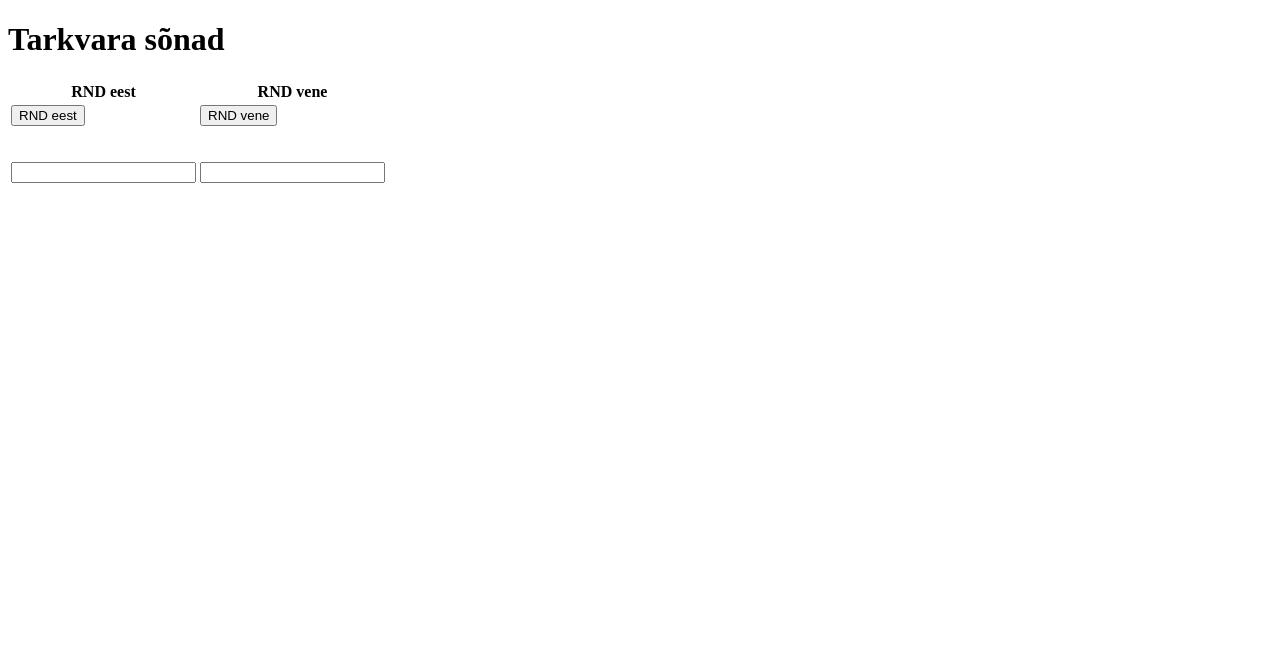
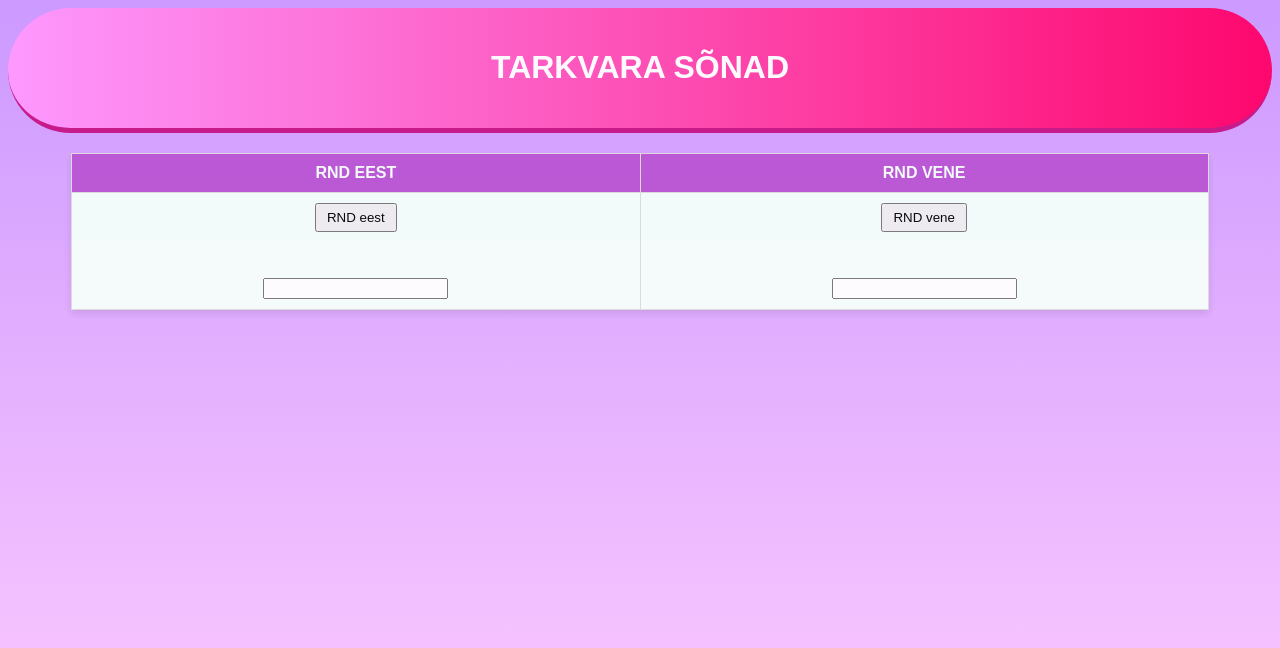
Before and after one commit to IrinaMerkulova/tarkvaraSynad, a plain HTML site: page synad.html in a window 1280 px wide. Drawn offline with Linux system fonts and the light colour scheme.

Commit message:
Stiili lisamine

```diff
--- a/synad.html
+++ b/synad.html
@@ -3,13 +3,13 @@
 <head>
     <meta charset="UTF-8">
     <title>Tarkvara sõnad</title>
-    <link rel="stylesheet" href="styles.css">
+    <link rel="stylesheet" href="synadStyle.css">
     <script src="tarkvaraScript.js" defer></script>
 </head>
 <body>
-
-<h1>Tarkvara sõnad</h1>
-
+<header>
+    <h1>Tarkvara sõnad</h1>
+</header>
 <table>
     <tr>
         <th>RND eest</th>
--- a/synadStyle.css
+++ b/synadStyle.css
@@ -0,0 +1,65 @@
+body {
+    background: linear-gradient(to bottom, #cc99ff 0%, #ffccff 100%);
+    background-attachment: fixed;
+    background-repeat: no-repeat;
+    font-family: Arial, sans-serif;
+    text-align: center;
+    opacity: .95;
+    color: #333;
+}
+
+header {
+    background: linear-gradient(to right, #ff99ff, #ff0066);
+    text-align: center;
+    padding: 20px 0;
+    color: white;
+    text-transform: uppercase;
+    border-bottom: 5px solid MediumVioletRed;
+    border-radius: 80px;
+}
+table {
+    width: 90%;
+    margin: 20px auto;
+    border-collapse: collapse;
+    box-shadow: 0 4px 8px rgba(0, 0, 0, 0.1);
+}
+table th, table td {
+    border: 1px solid #ddd;
+    padding: 10px;
+    text-align: center;
+}
+table th {
+    background: MediumOrchid;
+    color: MintCream;
+    text-transform: uppercase;
+}
+
+table tr:nth-child(even) {
+    background-color: MintCream;
+}
+
+table tr:hover {
+    background: linear-gradient(to bottom, #cc66ff 0%, #ffffff 100%);
+}
+table td a {
+    text-decoration: none;
+    color: #ff0066;
+    font-weight: bold;
+}
+table td a:hover {
+    text-decoration: underline;
+}
+button {
+    padding: 5px 10px;
+    margin-bottom: 10px;
+}
+
+.correct {
+    color: green;
+    font-weight: bold;
+}
+
+.incorrect {
+    color: red;
+    font-weight: bold;
+}
--- a/tarkvaraScript.js
+++ b/tarkvaraScript.js
@@ -91,10 +91,10 @@ function KontrolligeEestiKeele() {
     }
 
     if (kasutajaInput === korrektneTolge) {
-        document.getElementById("eesti-tulemus").textContent = "Правильно!";
+        document.getElementById("eesti-tulemus").textContent = "Õige!";
         document.getElementById("eesti-tulemus").className = "correct";
     } else {
-        document.getElementById("eesti-tulemus").textContent = "Неправильно! Правильный перевод: " + korrektneTolge;
+        document.getElementById("eesti-tulemus").textContent = "Vale! Õige tõlge: " + korrektneTolge;
         document.getElementById("eesti-tulemus").className = "incorrect";
     }
 }
```
